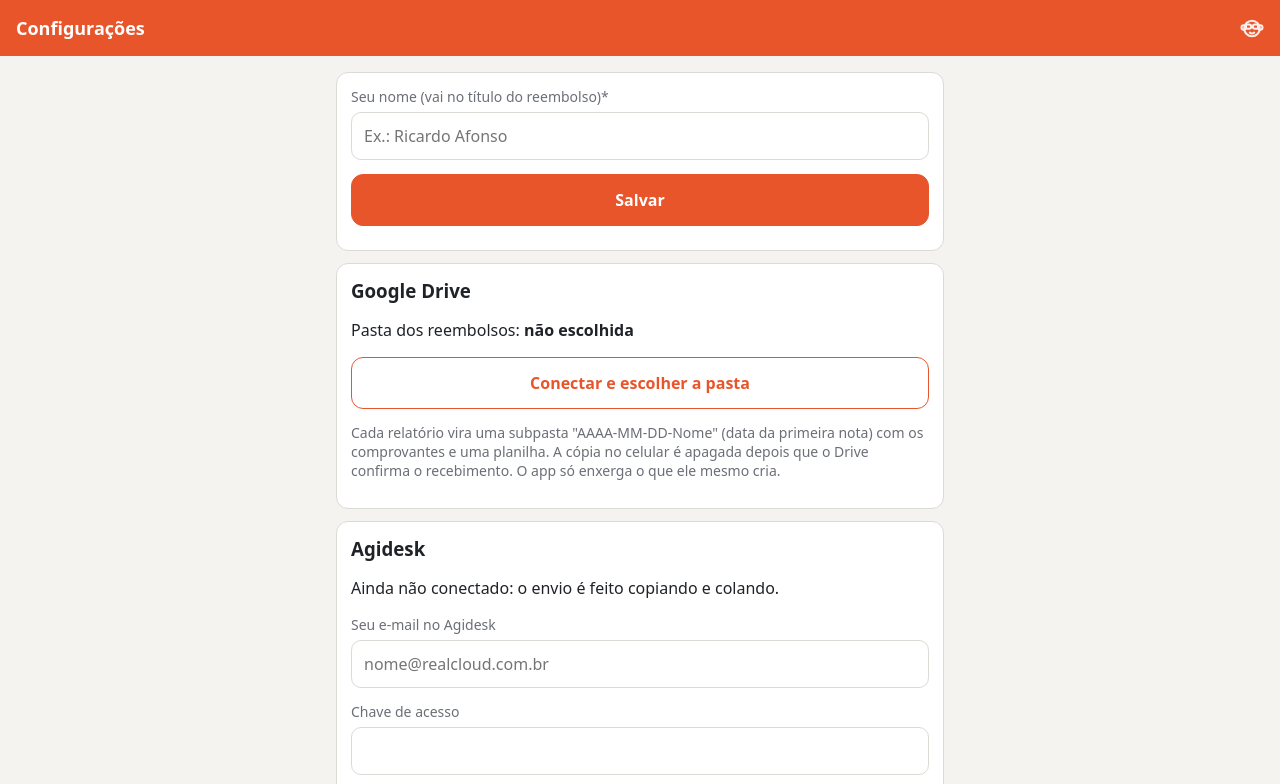
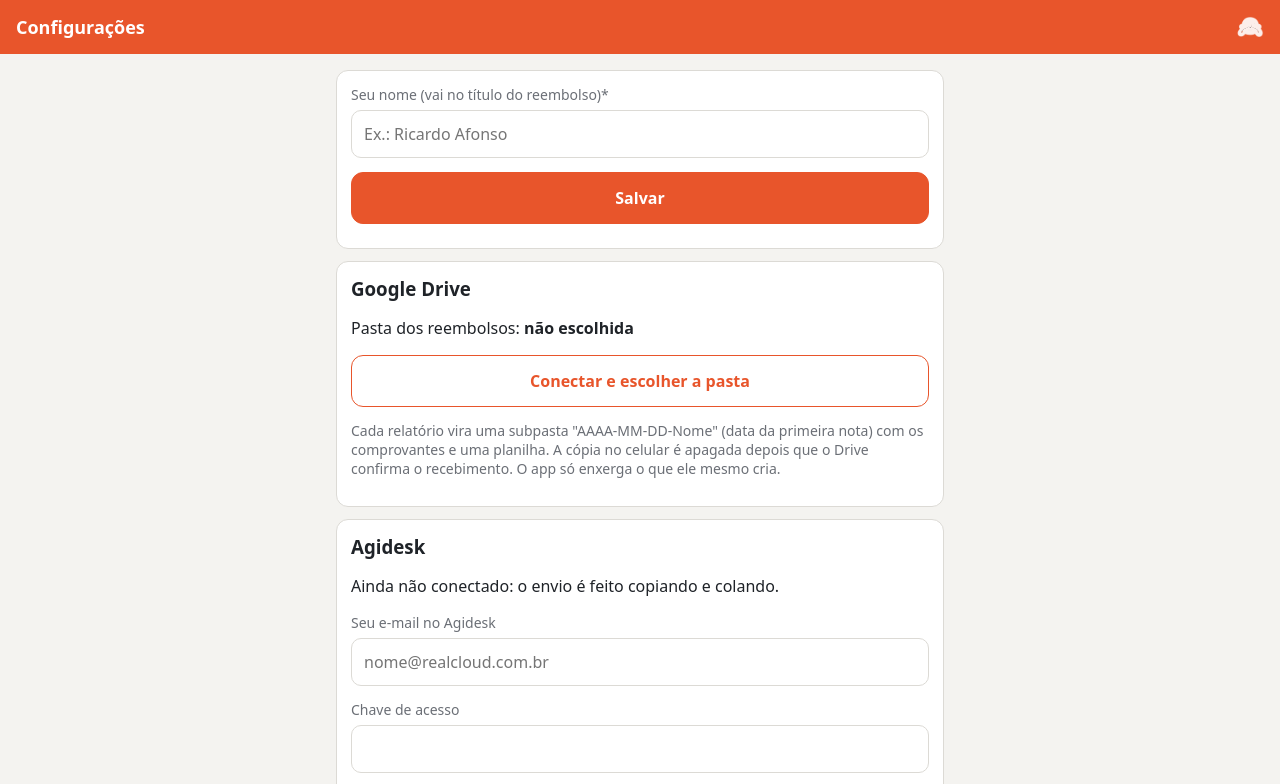
Before and after one commit to rafonso-floripa/despesas, a plain HTML site: page index.html in a window 1280 px wide. Both pictures are taken after a click on the button "Mostrar ou esconder valores". Shown: the top 784 px of the page. Drawn offline with Linux system fonts and the light colour scheme.

Commit message:
Valores escondidos: emoji do macaquinho clareado
Co-Authored-By: Claude Opus 5.5 <noreply@anthropic.com>

```diff
--- a/app.js
+++ b/app.js
@@ -34,7 +34,7 @@ function aplicarOlho(trocar) {
   const macaco = '<circle cx="3.8" cy="11.5" r="2.3"/><circle cx="20.2" cy="11.5" r="2.3"/><circle cx="12" cy="12.5" r="7.8"/>' +
     '<rect x="5.6" y="8.4" width="5.6" height="4.4" rx="2.2"/><rect x="12.8" y="8.4" width="5.6" height="4.4" rx="2.2"/>' +
     '<path d="M9.8 16.6q2.2 1.6 4.4 0"/>';
-  b.innerHTML = svg(o ? macaco : olho);
+  b.innerHTML = o ? '<span class="mac">🙈</span>' : svg(olho); // emoji clareado (ver .mac no CSS)
   b.title = o ? 'Mostrar valores' : 'Esconder valores';
 }
 $('#olho').onclick = () => aplicarOlho(true);
--- a/styles.css
+++ b/styles.css
@@ -12,6 +12,7 @@ body { margin: 0; font-family: system-ui, -apple-system, "Segoe UI", Roboto, san
 header { position: sticky; top: 0; z-index: 5; display: flex; align-items: center; gap: 8px; padding: calc(env(safe-area-inset-top) + 12px) 16px 12px; background: var(--cor); color: #fff; }
 header h1 { font-size: 18px; margin: 0; flex: 1; white-space: nowrap; overflow: hidden; text-overflow: ellipsis; }
 #olho { background: none; border: 0; color: #fff; line-height: 0; padding: 4px 0 4px 8px; cursor: pointer; opacity: .9; }
+.mac { display: inline-block; font-size: 22px; line-height: 1; filter: grayscale(1) brightness(1.9); }
 .ocultar .v { filter: blur(7px); user-select: none; }
 .busca { margin: 0 0 4px; }
 .secao { margin: 18px 0 8px; font-size: 16px; }
```
